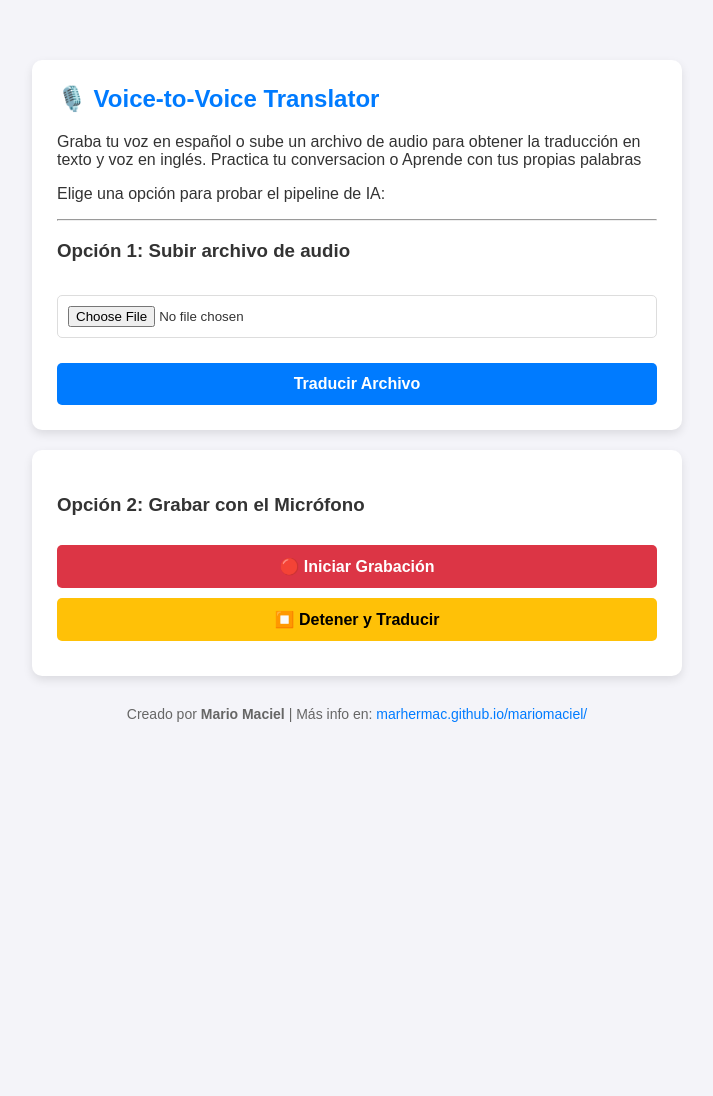
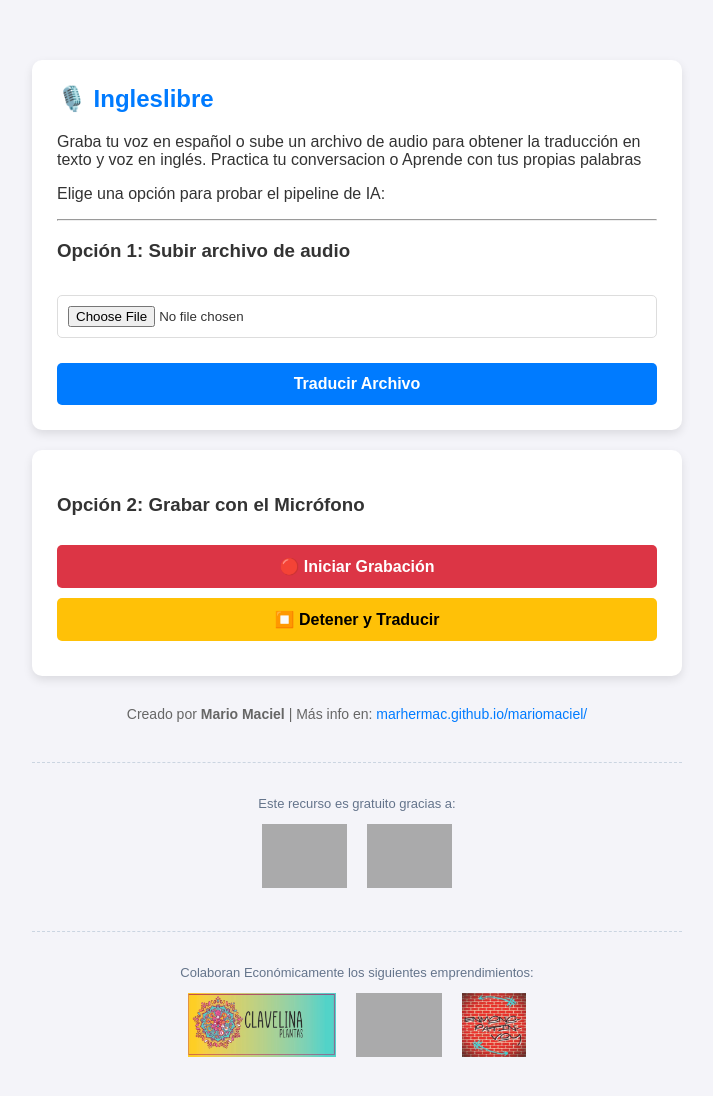
Before and after one commit to marhermac/voice-to-voice-translator, a plain HTML site: page index.html in a window 1280 px wide. Shown: the whole page, without its empty margins (283-996 px from the left). Before the commit the page ends 800 px from the top, so only its background shows below. Drawn offline with Linux system fonts and the light colour scheme; grey boxes are pictures that could not be loaded.

Commit message:
change index new sponsor

```diff
--- a/index.html
+++ b/index.html
@@ -2,7 +2,7 @@
 <html lang="es">
 <head>
     <meta charset="UTF-8">
-    <title>Voice-to-Voice Translator - Portafolio</title>
+    <title>Ingleslibre</title>
     <style>
         body { font-family: Arial, sans-serif; max-width: 650px; margin: 40px auto; padding: 20px; background: #f4f4f9; color: #333; }
         .card { background: white; padding: 25px; border-radius: 10px; box-shadow: 0 4px 10px rgba(0,0,0,0.1); margin-bottom: 20px; }
@@ -19,11 +19,17 @@
         audio { width: 100%; margin-top: 10px; }
         .loading { display: none; text-align: center; color: #007BFF; font-weight: bold; margin-top: 15px; }
         .status-rec { text-align: center; font-weight: bold; color: #dc3545; margin-top: 10px; }
+
+        /* Estilos para el footer de patrocinadores */
+        .footer-sponsors { margin-top: 40px; border-top: 1px dashed #cbd5e1; padding-top: 20px; text-align: center; font-size: 13px; color: #64748b; }
+        .sponsors-logos { display: flex; justify-content: center; align-items: center; gap: 20px; margin-top: 12px; flex-wrap: wrap; }
+        .sponsors-logos img { height: 64px; width: auto; object-fit: contain; opacity: 0.85; transition: opacity 0.2s; }
+        .sponsors-logos img:hover { opacity: 1;transform: scale(1.5);}
     </style>
 </head>
 <body>
     <div class="card">
-        <h2>🎙️ Voice-to-Voice Translator</h2>
+        <h2>🎙️ Ingleslibre</h2>
         <p>Graba tu voz en español o sube un archivo de audio para obtener la traducción en texto y voz en inglés.
             Practica tu conversacion o Aprende con tus propias palabras</p>
         <p>Elige una opción para probar el pipeline de IA:</p>
@@ -140,13 +146,44 @@
             }
         }
     </script>
-    <!-- 🌟 Tu firma y enlace al portafolio justo aquí, después del script -->
+
+    <!-- 🌟 Firma y enlace al portafolio -->
     <footer style="text-align: center; margin-top: 30px; color: #666; font-size: 14px;">
         <p>Creado por <strong>Mario Maciel</strong> | Más info en:
             <a href="https://marhermac.github.io/mariomaciel/" target="_blank" style="color: #007BFF; text-decoration: none;">
                 marhermac.github.io/mariomaciel/
             </a>
         </p>
+
+        <!-- Apartado de Agradecimientos / Recursos Gratuitos -->
+        <div class="footer-sponsors">
+            <p>Este recurso es gratuito gracias a:</p>
+            <div class="sponsors-logos">
+                <a href="https://github.com" target="_blank" rel="noopener noreferrer">
+                    <img src="https://github.githubassets.com/images/modules/logos_page/GitHub-Mark.png" alt="GitHub">
+                </a>
+                <a href="https://fastapi.tiangolo.com" target="_blank" rel="noopener noreferrer">
+                    <img src="https://fastapi.tiangolo.com/img/logo-margin/logo-teal.png" alt="FastAPI">
+                </a>
+            </div>
+
+        </div>
+
+         <!-- Apartado de Agradecimientos / Recursos Gratuitos -->
+        <div class="footer-sponsors">
+            <p>Colaboran Económicamente los siguientes emprendimientos:</p>
+            <div class="sponsors-logos">
+                <a href="https://www.facebook.com/clavelinaplantas" target="_blank" rel="noopener noreferrer">
+                    <img src="utils/logoclavelina.png" alt="Clavelina Plantas">
+                </a>
+                <a href="https://www.facebook.com/Armartaller/" target="_blank" rel="noopener noreferrer">
+                    <img src="utils/tallerarmarlogo.png" alt="Armar Taller">
+                </a>
+                <a href="https://www.facebook.com/enmonopatinvoy/" target="_blank" rel="noopener noreferrer">
+                    <img src="utils/enmonopatinvoy.png" alt="En Monopatín Voy">
+                </a>
+            </div>
+        </div>
     </footer>
 </body>
 </html>
```
Also changed, not shown: utils/enmonopatinvoy.png (added), utils/logoclavelina.png (added), 1 other file.
